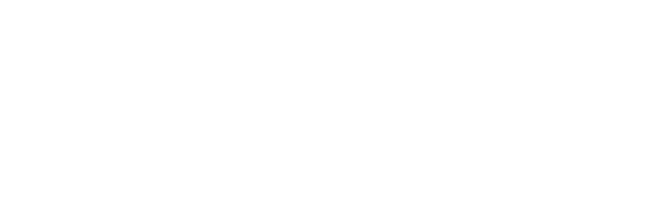
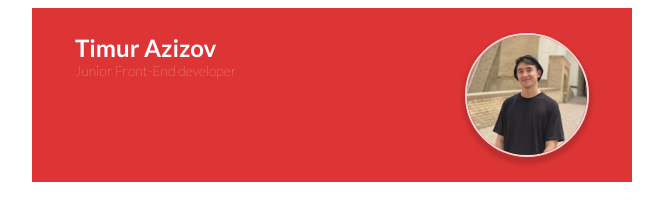
Before and after one commit to timazizov/rsschool-cv, a plain HTML site: page index.html in a window 1280 px wide. Shown: the whole page, without its empty margins (308-971 px from the left). Drawn offline with Linux system fonts and the light colour scheme.

Commit message:
feat: add header

```diff
--- a/index.html
+++ b/index.html
@@ -4,8 +4,22 @@
     <meta charset="UTF-8">
     <meta http-equiv="X-UA-Compatible" content="IE=edge">
     <meta name="viewport" content="width=device-width, initial-scale=1.0">
+    <link rel="preconnect" href="https://fonts.googleapis.com">
+    <link rel="preconnect" href="https://fonts.gstatic.com" crossorigin>
+    <link href="https://fonts.googleapis.com/css2?family=Lato:wght@100;400;700&display=swap" rel="stylesheet">
     <link rel="stylesheet" href="css/style.min.css">
     <title>Resume</title>
+    <header class="header">
+        <div class="container">
+            <div class="header__wrapper">
+                <div class="header__info">
+                    <div class="header__name">Timur Azizov</div>
+                    <div class="header__position">Junior Front-End developer</div>
+                </div>
+                <img src="img/2021-10-16 22.17.03.jpg" alt="" class="header__avatar">
+            </div>
+        </div>
+    </header>
 </head>
 <body>
 </body>
--- /dev/null
+++ b/sass/base/_variables.scss
@@ -0,0 +1,2 @@
+$main-color: #DD3535;
+$second-color: #C4C4C4;
--- a/sass/blocks/_header.scss
+++ b/sass/blocks/_header.scss
@@ -0,0 +1,30 @@
+.header {
+    height: 170px;
+    .container {
+        background-color: $main-color;
+    }
+    &__wrapper {
+        padding: 25px 43px;
+        display: flex;
+        justify-content: space-between;
+    }
+    &__avatar {
+        height: 120px;
+        width: 120px;
+        border-radius: 50%;
+        border: 2px solid rgba(255, 255, 255, 0.8);
+        box-shadow: 0px 4px 4px 3px rgba(0, 0, 0, 0.15);
+    }
+    &__name {
+        font-weight: 700;
+        font-size: 24px;
+        line-height: 29px;
+        color: #fff;
+    }
+    &__position {
+        font-weight: 100;
+        font-size: 14px;
+        line-height: 17px;
+        color: #fff;
+    }
+}
--- a/sass/style.scss
+++ b/sass/style.scss
@@ -0,0 +1,12 @@
+@import 'base/variables';
+
+* {
+    font-family: 'Lato', sans-serif;
+}
+
+.container {
+    width: 600px;
+    margin: 0 auto;
+}
+
+@import 'blocks/header';
```
Also changed, not shown: css/style.min.css, img/2021-10-16 22.17.03.jpg (added), img/IMAGE 2021-12-31 00:58:17.jpg (deleted), img/contacts/icon email.png (added), img/contacts/icon linkendin.png (added), img/contacts/icon location.png (added), img/contacts/icon phone.png (added), 3 other files.
